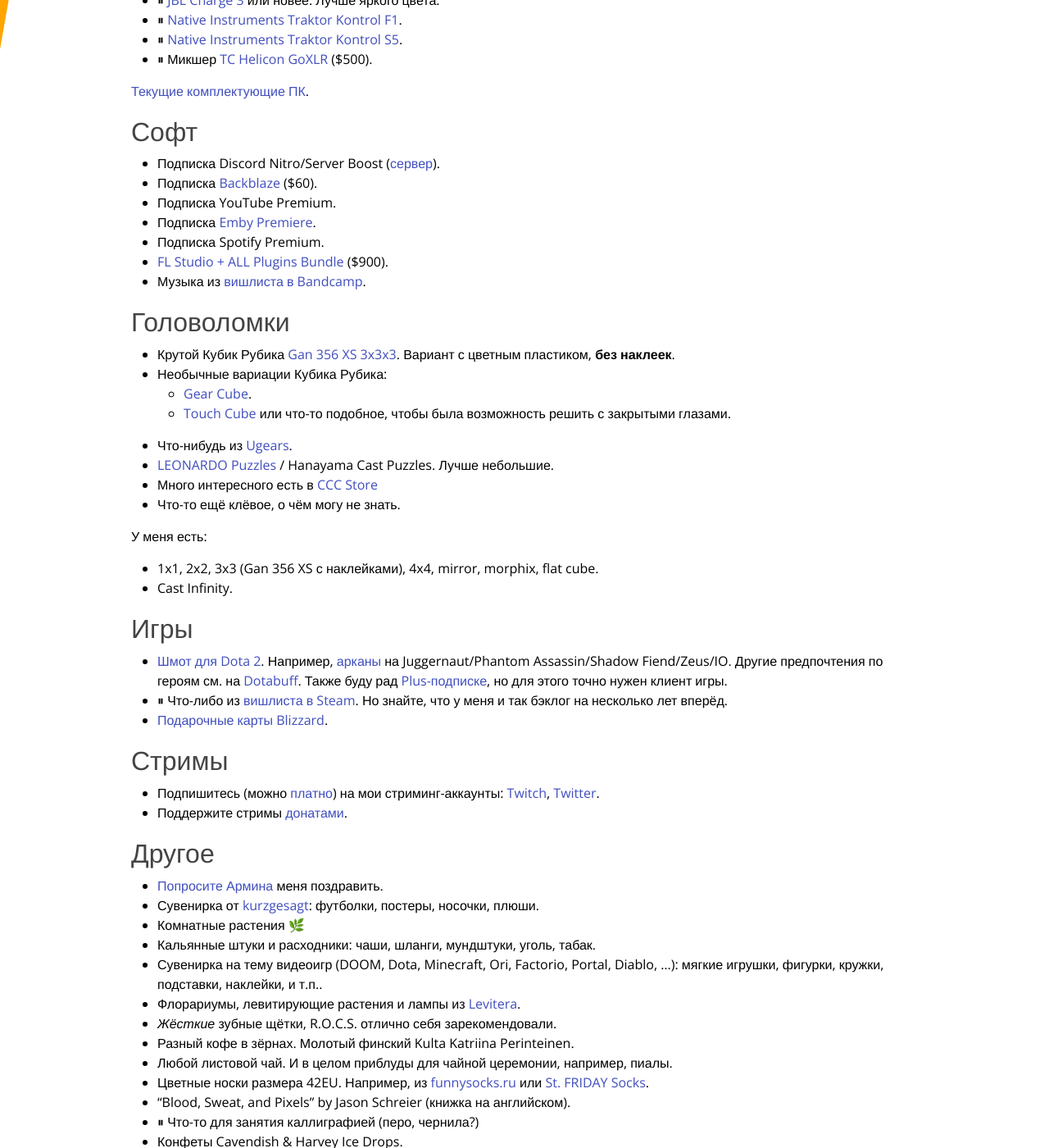
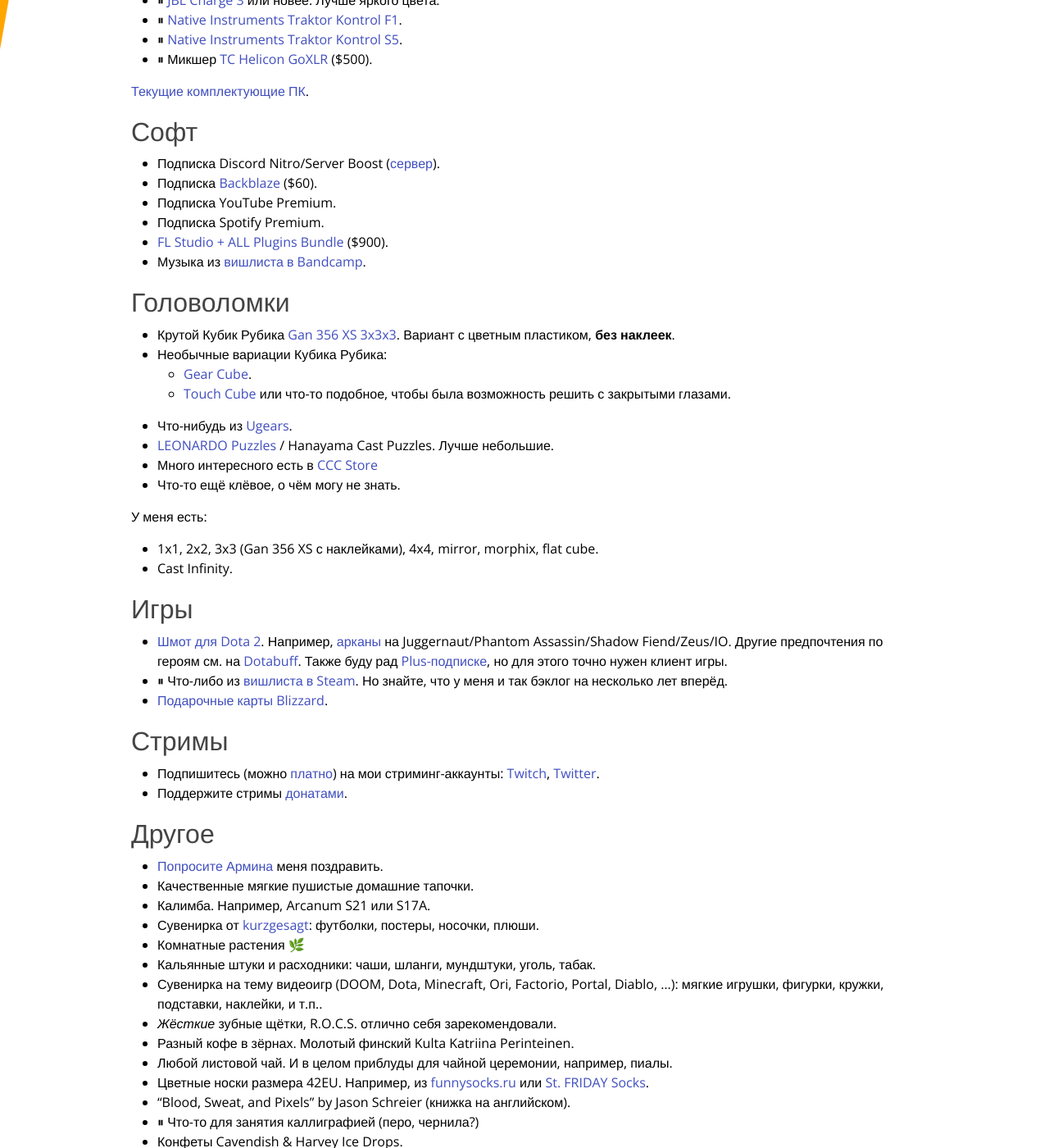
Before and after one commit to anton-rudeshko/anton-rudeshko.github.io, a Jekyll site: the page built from wishlist/index.md, in a window 1280 px wide and 1400 px high, scrolled down 524 px. Shown: the whole window at 82% size. Built offline with Jekyll 4.4.1, drawn with Linux system fonts in a browser that asks for light colours; comment, search, counter and statistics services are not loaded; some of the changed text lies outside the part shown.

Commit message:
update wishlist

```diff
--- a/wishlist/index.md
+++ b/wishlist/index.md
@@ -43,7 +43,6 @@ title: Вишлист
 * Подписка Discord Nitro/Server Boost ([сервер][discord-server]).
 * Подписка [Backblaze][backblaze] ($60).
 * Подписка YouTube Premium.
-* Подписка [Emby Premiere][emby-premiere].
 * Подписка Spotify Premium.
 * [FL Studio + ALL Plugins Bundle][fl-studio] ($900).
 * Музыка из [вишлиста в Bandcamp][bandcamp-wishlist].
@@ -52,7 +51,6 @@ title: Вишлист
 [fl-studio]: https://support.image-line.com/jshop/shop.php
 [backblaze]: https://secure.backblaze.com/gift.htm
 [bandcamp-wishlist]: https://bandcamp.com/anton-rudeshko/wishlist
-[emby-premiere]: https://emby.media/premiere.html
 
 ## Головоломки
 
@@ -93,11 +91,12 @@ title: Вишлист
 ## Другое
 
 * [Попросите Армина](mailto:armin@astateoftrance.com) меня поздравить.
+* Качественные мягкие пушистые домашние тапочки.
+* Калимба. Например, Arcanum S21 или S17A.
 * Сувенирка от [kurzgesagt]: футболки, постеры, носочки, плюши.
 * Комнатные растения 🌿
 * Кальянные штуки и расходники: чаши, шланги, мундштуки, уголь, табак.
 * Сувенирка на тему видеоигр (DOOM, Dota, Minecraft, Ori, Factorio, Portal, Diablo, …): мягкие игрушки, фигурки, кружки, подставки, наклейки, и т.п..
-* Флорариумы, левитирующие растения и лампы из [Levitera](https://www.levitera.ru/).
 * _Жёсткие_ зубные щётки, R.O.C.S. отлично себя зарекомендовали.
 * Разный кофе в зёрнах. Молотый финский Kulta Katriina Perinteinen.
 * Любой листовой чай. И в целом приблуды для чайной церемонии, например, пиалы.
```
Also changed, not shown: other parts of wishlist/index.md (+1 -1 lines).
